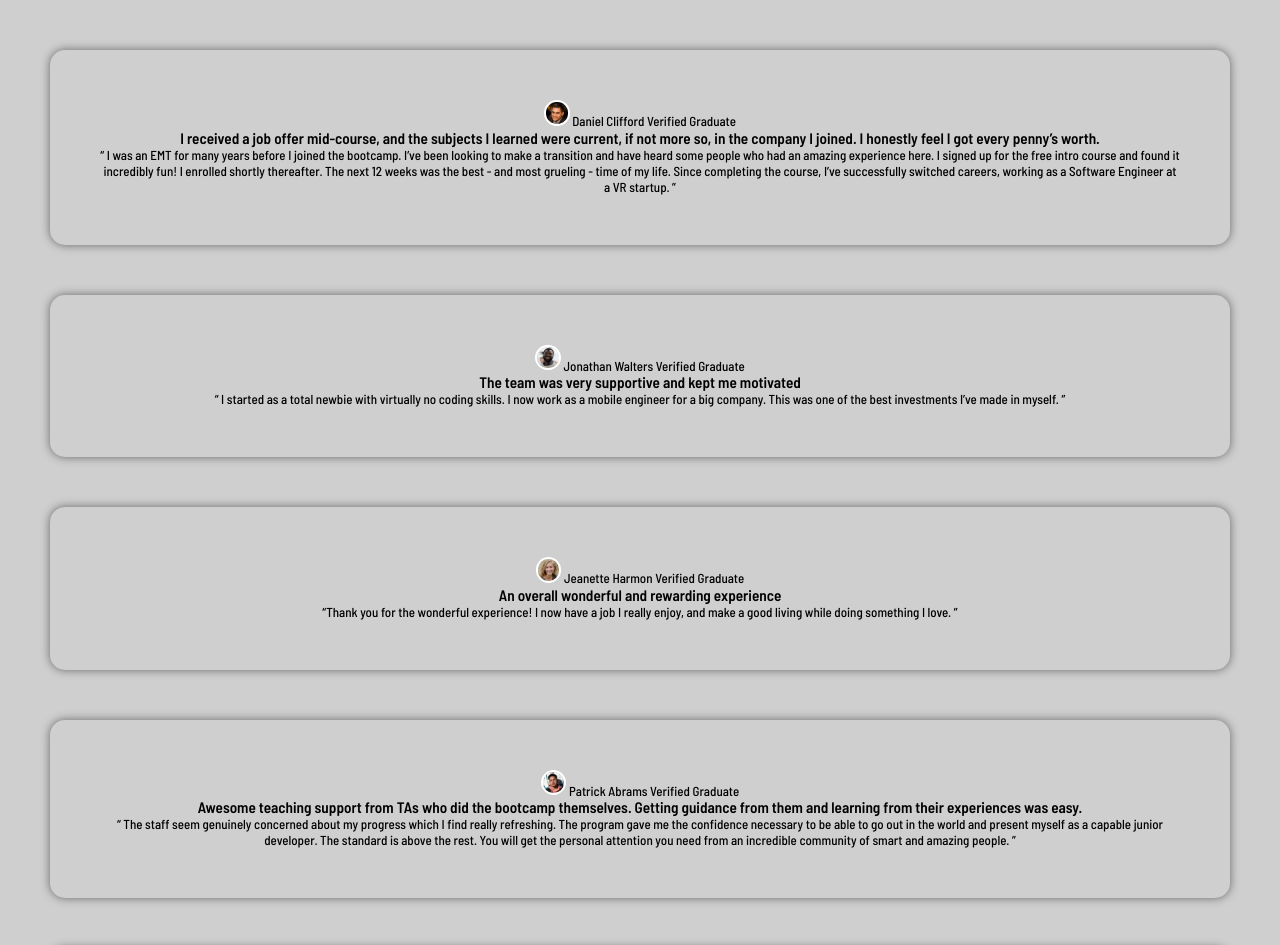
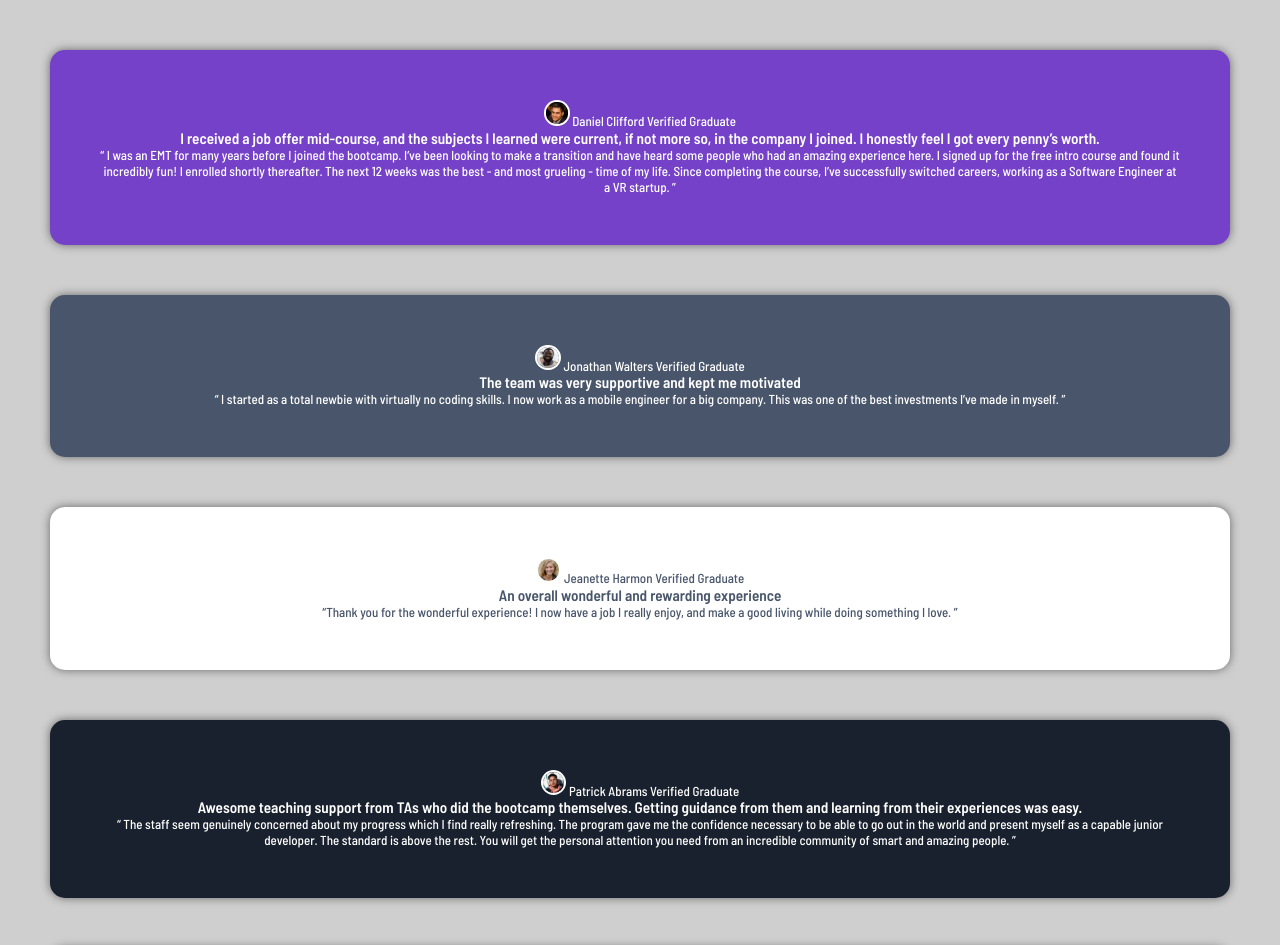
Before and after one commit to mishra016/testimonial-grid, a plain HTML site: page index.html in a window 1280 px wide. Shown: the top 945 px of the page. Drawn offline with Linux system fonts and the light colour scheme.

Commit message:
Update styles.css

```diff
--- a/styles.css
+++ b/styles.css
@@ -23,6 +23,27 @@ body{
   border-radius: 50%;
 }
 
+.bg-1{
+  background-color: hsl(263, 55%, 52%);
+}
+
+.bg-2{
+  background-color: hsl(217, 19%, 35%);
+}
+
+.bg-3{
+  background-color: hsl(219, 29%, 14%);
+}
+
+.one{
+  color: #fff;
+}
+
+.two{
+  color: hsl(217, 19%, 35%);
+  background-color: #fff;
+}
+
 .attribution {
   font-size: 11px; text-align: center;
 }
```
